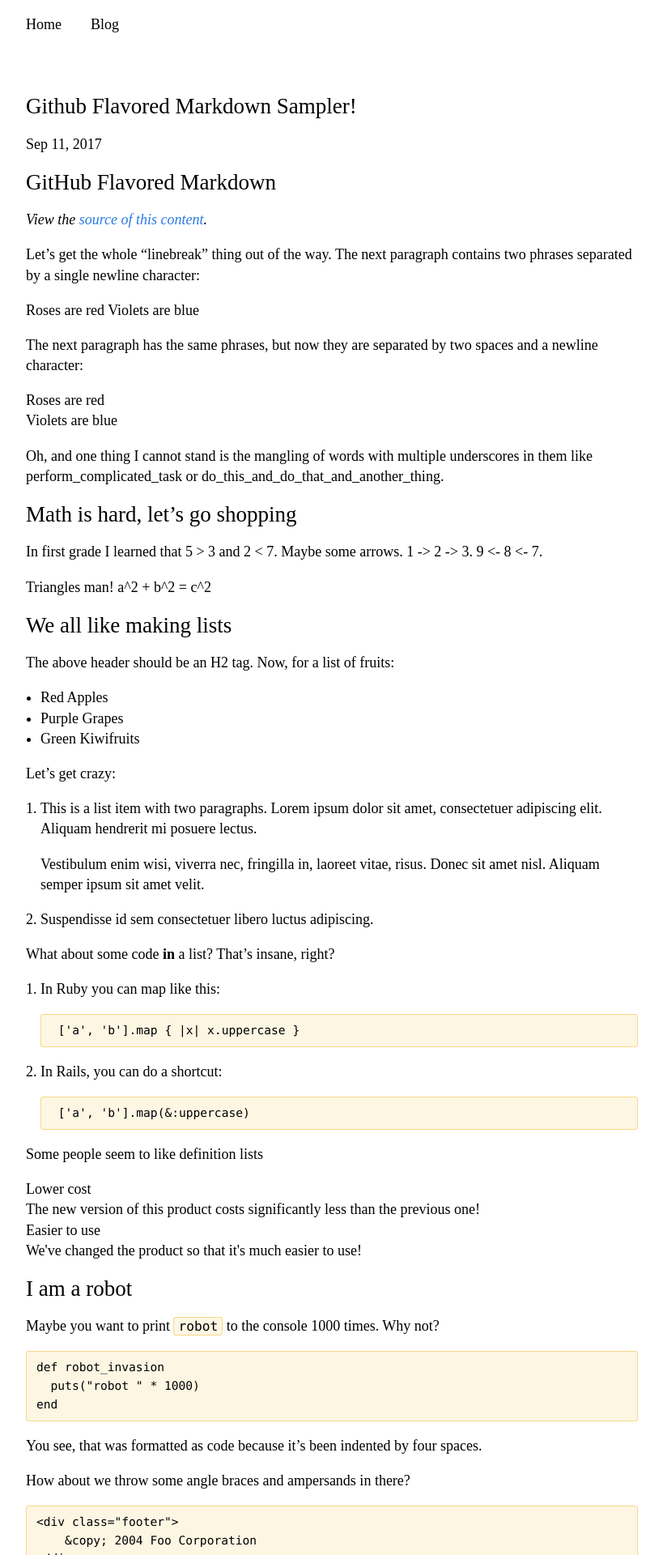
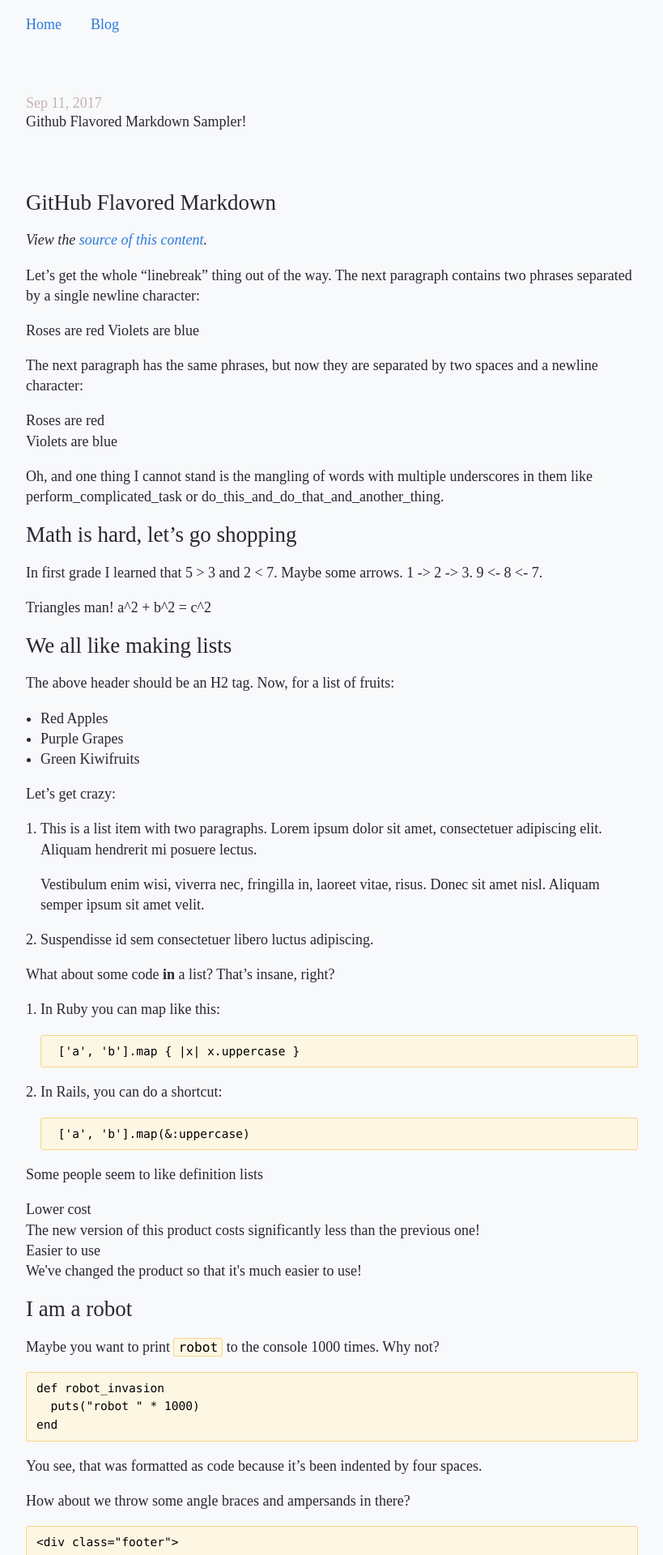
Before and after one commit to themichaelyang/themichaelyang.github.io-2022, a Jekyll site: the page built from _posts/2017-09-11-md-example.md, in a window 1280 px wide. Shown: the top 1920 px of the page at 81% size, without its empty margins (230-1049 px from the left). Built offline with Jekyll 4.4.1, drawn with Linux system fonts in a browser that asks for light colours.

Commit message:
add colors, adjust post header

```diff
--- a/_layouts/post.html
+++ b/_layouts/post.html
@@ -1,14 +1,14 @@
 ---
 layout: default
 ---
-<article class="post" itemscope itemtype="http://schema.org/BlogPosting">
+<article class="Post" itemscope itemtype="http://schema.org/BlogPosting">
 
-  <header class="post-header">
-    <h1 class="post-title" itemprop="name headline">{{ page.title }}</h1>
-    <p class="post-meta"><time datetime="{{ page.date | date_to_xmlschema }}" itemprop="datePublished">{{ page.date | date: "%b %-d, %Y" }}</time>{% if page.author %} • <span itemprop="author" itemscope itemtype="http://schema.org/Person"><span itemprop="name">{{ page.author }}</span></span>{% endif %}</p>
+  <header class="Post__header">
+    <time class="Post__date" datetime="{{ page.date | date_to_xmlschema }}" itemprop="datePublished">{{ page.date | date: "%b %-d, %Y" }}</time>
+    <h1 class="Post__title" itemprop="name headline">{{ page.title }}</h1>
   </header>
 
-  <div class="post-content" itemprop="articleBody">
+  <div class="Post__body" itemprop="articleBody">
     {{ content }}
   </div>
 
--- a/_sass/_base.scss
+++ b/_sass/_base.scss
@@ -7,9 +7,9 @@ $base-line-height: 1.4;
 
 $small-font-size:  $base-font-size * 0.875;
 $spacing-unit:     $base-font-size;
-$text-color:       black;
-$background-color: white;
-$link-color:      #2a7ae2;
+$text-color:       #272634;
+$background-color: #F8F9FA;
+$link-color:       #2a7ae2;
 
 $grey-color:       #aaa;
 $grey-color-light: lighten($grey-color, 40%);
@@ -35,7 +35,6 @@ p, blockquote, pre, hr,
 dl, dd, ol, ul, figure {
   margin: 0;
   padding: 0;
-  font-family: $base-font;
 }
 
 body {
--- a/_sass/_navbar.scss
+++ b/_sass/_navbar.scss
@@ -7,14 +7,6 @@
     @extend %centered;
   }
 
-  &__link {
-    color: $navbar-color;
-
-    &:visited {
-      color: $navbar-color;
-    }
-  }
-
   &__item {
     float: left;
     margin-right: 2em;
--- a/_sass/_post.scss
+++ b/_sass/_post.scss
@@ -1,3 +1,20 @@
+.Post {
+  font-family: Charter;
+
+  &__header {
+    margin-bottom: 4 * $spacing-unit;
+    font-family: Infini;
+  }
+
+  &__title {
+    font-size: $base-font-size;
+  }
+
+  &__date {
+    color: #C4B2B2;
+  }
+}
+
 h1, h2, h3, h4, h5, h6,
 p, blockquote, pre,
 ul, ol, dl, figure, table {
```
